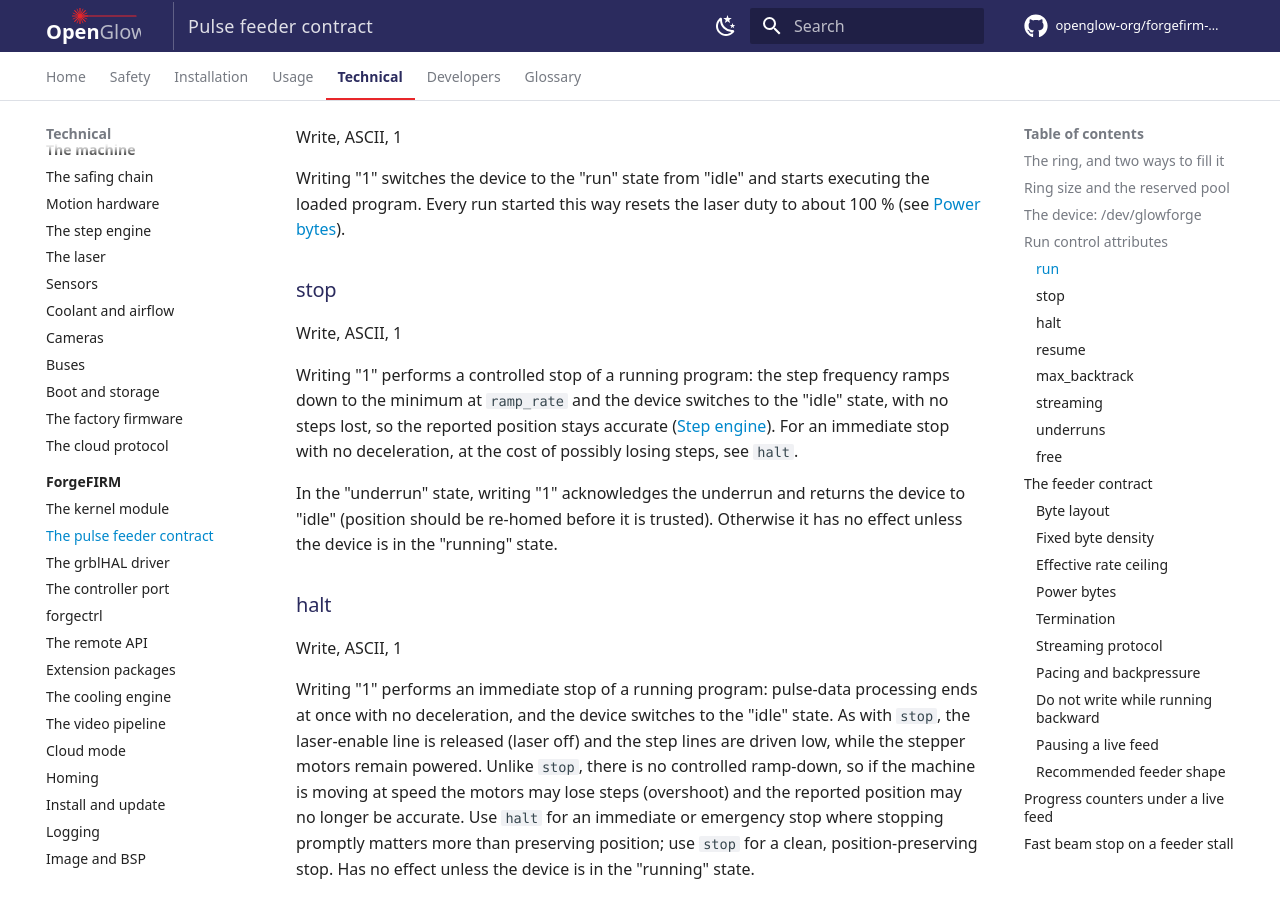
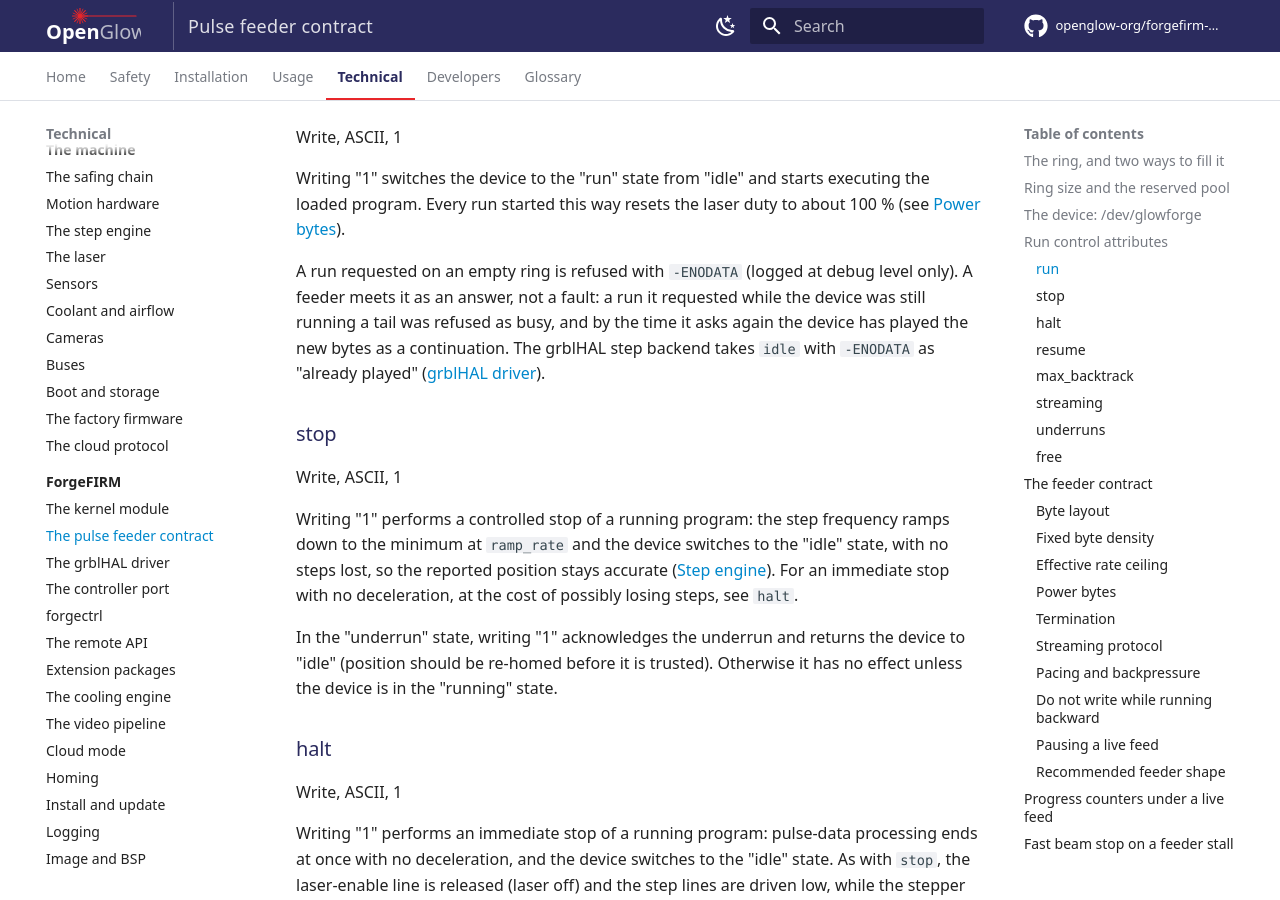
Before and after one commit to openglow-org/forgefirm-docs, an MkDocs documentation site: the page built from docs/technical/forgefirm/pulse-feeder-contract.md, in a window 1280 px wide and 900 px high, scrolled down 1705 px. Built offline with MkDocs 1.6.1 and Material for MkDocs 9.7.7, drawn with Linux system fonts in a browser that asks for light colours; comment, search, counter and statistics services are not loaded.

Commit message:
Pulse feeder contract: a run on an empty ring answers -ENODATA
The run attribute says what a run requested on an empty ring does:
refused with -ENODATA and logged at debug level only, the answer a
feeder meets when a run it requested while the device still played a
tail was refused as busy and the device played the new bytes as a
continuation. The grblHAL step backend takes idle with -ENODATA as
"already played".

The record of the change is kernel-module-glowforge's "cnc: an
empty-ring run request is the answer to a deferred run, logged at
debug".

Proof: check-style and check-interfaces are clean, and zensical build
finds no issues.

```diff
--- a/docs/technical/forgefirm/pulse-feeder-contract.md
+++ b/docs/technical/forgefirm/pulse-feeder-contract.md
@@ -83,6 +83,13 @@ Write, ASCII, 1
 Writing "1" switches the device to the "run" state from "idle" and starts
 executing the loaded program. Every run started this way resets the laser
 duty to about 100 % (see [Power bytes](#power-bytes)).
+
+A run requested on an empty ring is refused with `-ENODATA` (logged at debug
+level only). A feeder meets it as an answer, not a fault: a run it requested
+while the device was still running a tail was refused as busy, and by the
+time it asks again the device has played the new bytes as a continuation.
+The grblHAL step backend takes `idle` with `-ENODATA` as "already played"
+([grblHAL driver](grblhal-driver.md)).
 
 ### stop
 
```
